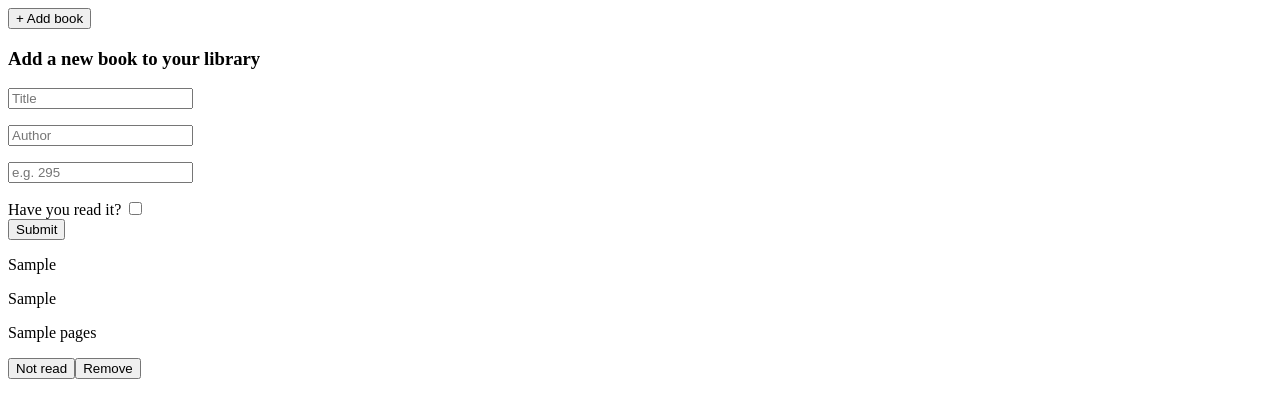
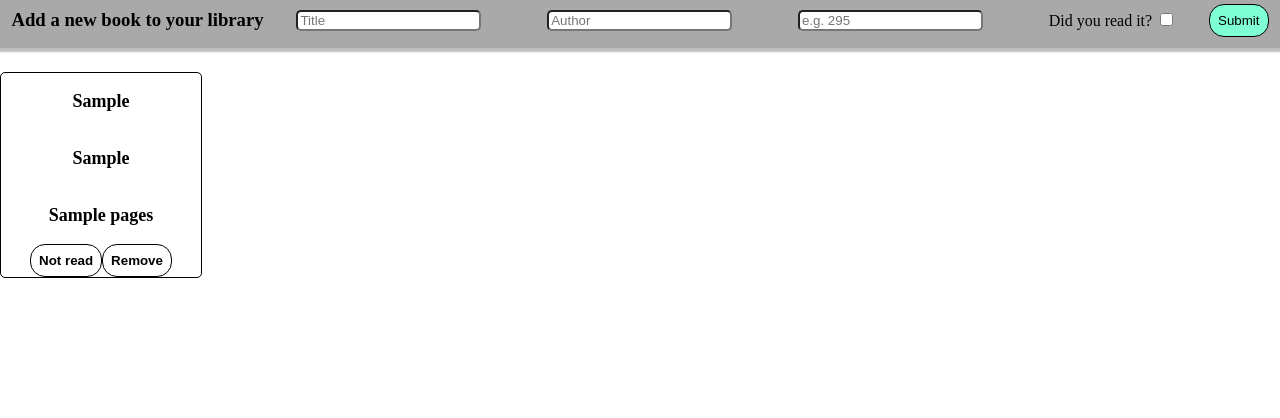
Before and after one commit to Cyndowow/library, a plain HTML site: page index.html in a window 1280 px wide. Both pictures are taken after typing "Sample", "Sample", "Sample" into the empty fields and a click on the button "Submit". Drawn offline with Linux system fonts and the light colour scheme.

Commit message:
Add simple styling

```diff
--- a/index.html
+++ b/index.html
@@ -5,12 +5,10 @@
     <meta http-equiv="X-UA-Compatible" content="IE=edge">
     <meta name="viewport" content="width=device-width, initial-scale=1.0">
     <title>Library</title>
+    <link rel="stylesheet" href="styles.css">
 </head>
 <body>
     <div class="header">
-        <button id="addBook">+ Add book</button>
-    </div>
-    <div class="main">
         <div class="modal" id="addBookModal">
             <form class="add-book-form" id="addBookForm">
                 <h3>Add a new book to your library</h3>
@@ -24,12 +22,16 @@
                 <p class="error-msg"></p>
 
                 <div class="read">
-                    <label for="read">Have you read it?</label>
+                    <label for="read">Did you read it?</label>
                     <input class="checkbox" type="checkbox" id="read">
                 </div>
 
-                <button class="btn" type="submit" onclick="{(e) => this.addBook(e)}">Submit</button>
+                <button class="btn" type="submit" >Submit</button>
             </form>
+    </div>
+    </div>
+    <div class="main">
+
         </div>
         <div class="booksContainer" id="booksContainer"></div>
     </div>
--- a/main.js
+++ b/main.js
@@ -30,14 +30,6 @@ class Library {
 }
 
 const myLibrary = new Library();
-
-function addBookToLibrary(title, author, pages, read) {
-    myLibrary.push(title, author, pages, read);
-}
-
-function displayMyLibrary() {
-
-}
 
 const createBookCard = (book) => {
     const bookCard = document.createElement('div');
--- a/styles.css
+++ b/styles.css
@@ -0,0 +1,59 @@
+body {
+    display: grid;
+    margin: 0;
+    padding: 0;
+}
+
+.header {
+    grid-column: 1 / 2;
+    height: 5vh;
+    background-color: darkgrey;
+    padding-top: 1vh;
+    box-shadow: 1px 2px 1.5px 2px #8888;
+}
+
+.add-book-form {
+    display: flex;
+    gap: 10px;
+    max-height: 3vh;
+    align-items: center;
+    justify-content: space-around;
+}
+
+.input {
+    border-radius: 5px;
+}
+
+.booksContainer {
+    margin-top: 3vh;
+    display: grid;
+    grid-template-columns: repeat(auto-fill, minmax(300px, 1fr));
+    gap: 10px;
+}
+
+
+.btn {
+    padding: 1vh;
+    border-radius: 15px;
+    background-color: aquamarine;
+    border: 1px solid black;
+}
+
+.book-card {
+    border: 1px solid black;
+    border-radius: 5px;
+    display: flex;
+    flex-direction: column;
+    align-items: center;
+    justify-content: space-between;
+    font-weight: bold;
+    font-size: large;
+    max-width: 25vh;
+    max-height: 33vh;
+}
+
+.button-group .btn {
+    background-color: white;
+    font-weight: bolder;
+    gap: 10px;
+}
```
